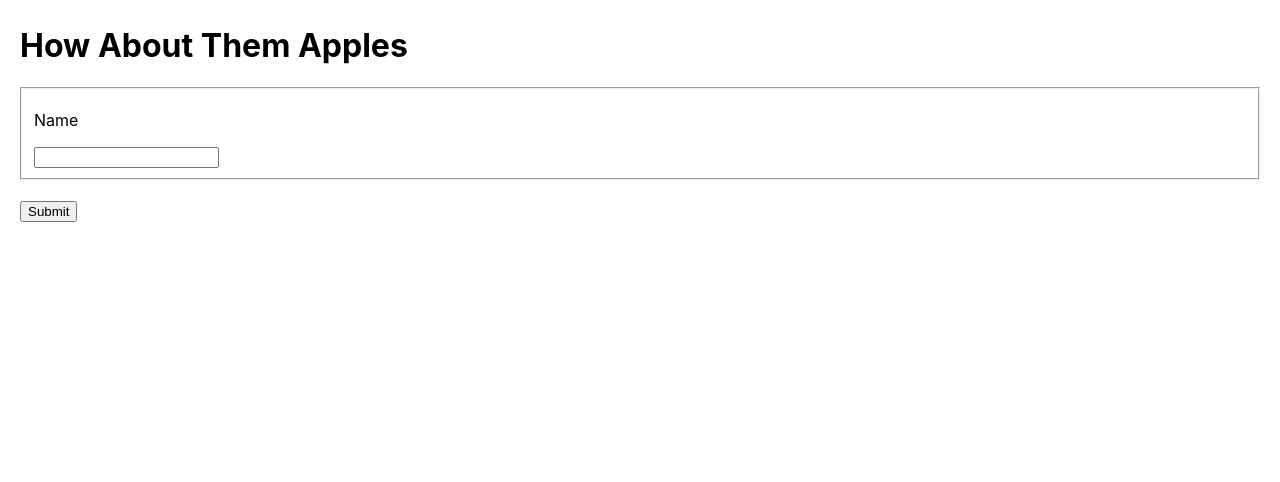
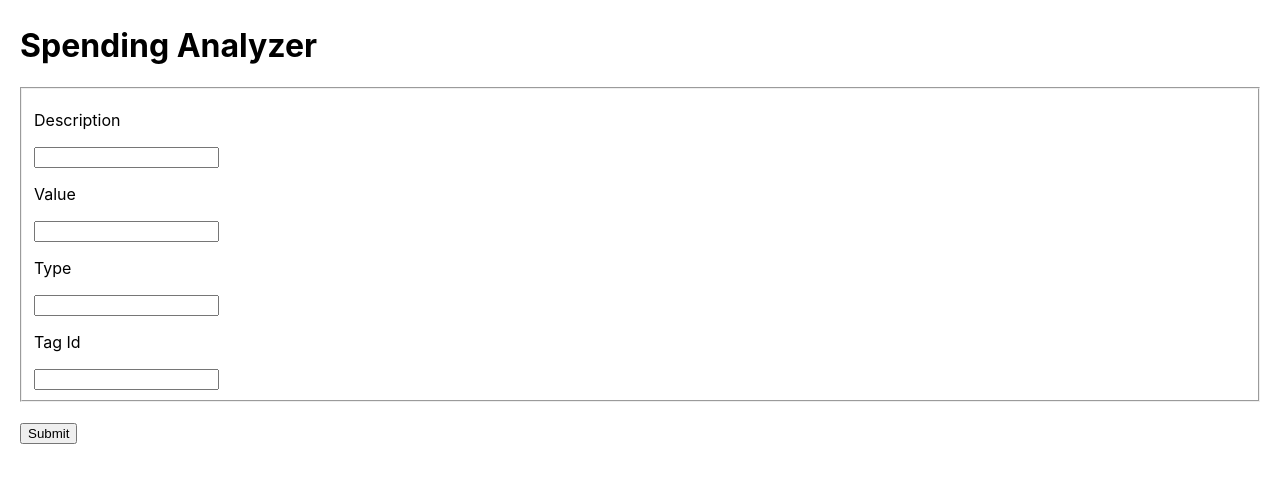
Before and after one commit to gabrielmissio/teste-react, a React (Create React App) app: page / in a window 1280 px wide. Shown: the top 482 px of the page. Built offline with nearby package versions, Linux system fonts and the light colour scheme.

Commit message:
adecionado fields necessarios para testar post request

```diff
--- a/public/index.html
+++ b/public/index.html
@@ -24,7 +24,7 @@
       work correctly both with client-side routing and a non-root public URL.
       Learn how to configure a non-root public URL by running `npm run build`.
     -->
-    <title>Teste react</title>
+    <title>spending analyzer</title>
   </head>
   <body>
     <noscript>You need to enable JavaScript to run this app.</noscript>
--- a/src/App.js
+++ b/src/App.js
@@ -1,38 +1,66 @@
-import React, { useState } from 'react';
-import axios from 'axios';
+import React, { useReducer, useState } from 'react';
 import './App.css';
 
+const formReducer = (state, event) => {
+  return {
+   ...state,
+   [event.name]: event.value
+ }
+}
+
 function App() {
+  const [formData, setFormData] = useReducer(formReducer, {});
   const [submitting, setSubmitting] = useState(false);
+
   const handleSubmit = event => {
+    alert('description: ' + event.target.description.value + '\nvalue: ' + event.target.value.value + '\ntype: '+ event.target.type.value + '\ntag_id: ' + event.target.tag_id.value)
     event.preventDefault();
     setSubmitting(true);
-
     const axios = require('axios').default;
     var teste1 = 'https://oumbd5l1x3.execute-api.us-east-1.amazonaws.com/dev/register'
     axios.get(teste1)
     .then(resp => {
         console.log(resp.data);
-        setSubmitting(false);
+        //setSubmitting(false);
 
     })
     .catch(err => {
         // Handle Error Here
         console.error(err);
     });
- }
+  }
+
+  const handleChange = event => {
+    setFormData({
+      name: event.target.name,
+      value: event.target.value,
+    });
+  }
 
   return(
     <div className="wrapper">
-      <h1>How About Them Apples</h1>
+      <h1>Spending Analyzer</h1>
       {submitting &&
-       <div>Submtting Form...</div>
+       <div>
+         You are submitting the following:
+         <ul>
+           {Object.entries(formData).map(([name, value]) => (
+             <li key={name}><strong>{name}</strong>:{value.toString()}</li>
+           ))}
+         </ul>
+       </div>
       }
       <form onSubmit={handleSubmit}>
         <fieldset>
           <label>
-            <p>Name</p>
-            <input name="name" />
+            <p>Description</p>
+            <input name="description" onChange={handleChange}/>
+            <p>Value</p>
+            <input name="value" onChange={handleChange}/>
+            <p>Type</p>
+            <input name="type" onChange={handleChange}/>
+            <p>Tag Id</p>
+            <input name="tag_id" onChange={handleChange}/>
           </label>
         </fieldset>
         <button type="submit">Submit</button>
```
